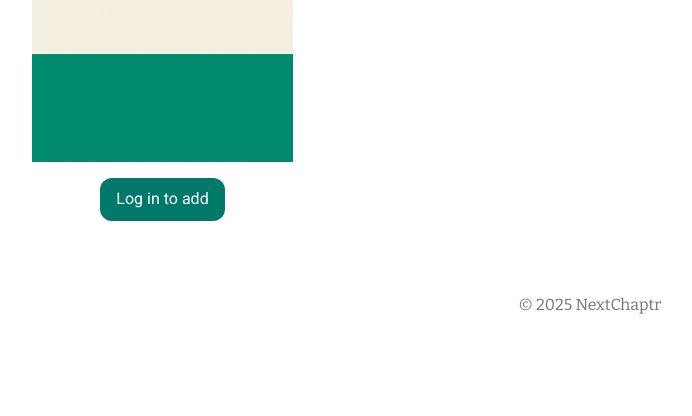
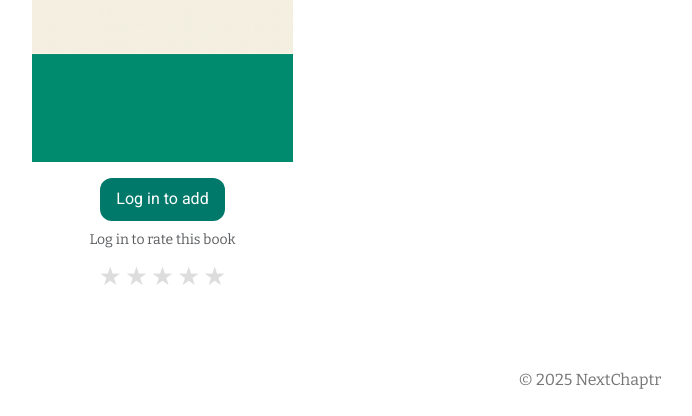
Before and after one commit to larevolucia/chaptr, a Django app: page /books/1/ in a window 1280 px wide. Shown: the part 431-847 px from the top of the page, without its empty margins (50-742 px from the left). Before the commit the page ends 745 px from the top, so only its background shows below. Run offline with Django 5.2, Linux system fonts and the light colour scheme; data that the repository does not hold is empty; parts of the project's set-up code (start-up, migrations or seed data) failed here and were passed over.

Commit message:
Implement rating feature with admin interface, user views, and styling

```diff
--- a/activity/urls.py
+++ b/activity/urls.py
@@ -2,5 +2,14 @@ from django.urls import path
 from . import views
 
 urlpatterns = [
-    path("books/<str:book_id>/status/", views.set_reading_status, name="set_reading_status"),
+    path(
+        "books/<str:book_id>/status/",
+        views.set_reading_status,
+        name="set_reading_status"
+    ),
+    path(
+        "books/<str:book_id>/rating/",
+        views.set_rating,
+        name="set_rating"
+    ),
 ]
--- a/books/templates/books/book_detail.html
+++ b/books/templates/books/book_detail.html
@@ -30,6 +30,9 @@
           >
       {% endif %}
       {% include "partials/reading_status_button.html" %}
+      <div class="rating-widget d-flex flex-column align-items-center gap-2 mt-2">
+        {% include "partials/rating_button.html" %}
+      </div>
     </div>
 
     <div class="col-md-9">
--- a/books/templates/books/search_results.html
+++ b/books/templates/books/search_results.html
@@ -29,6 +29,9 @@
         <div class="flex-grow-1">
             <h5 class="mb-1">{{ book.title }}</h5>
             <p class="mb-0 text-muted">By {{ book.authors }}</p>
+            <div class="rating-widget d-flex flex-column align-items-start gap-2 mt-2">
+              {% include "partials/rating_button.html" %}
+            </div>
         </div>
         </a>
     </div>
--- a/books/views.py
+++ b/books/views.py
@@ -19,8 +19,8 @@ from django.contrib import messages
 from django.core.cache import cache
 from django.http import Http404
 from django.db.utils import ProgrammingError, OperationalError
-from activity.models import ReadingStatus
-from activity.services import statuses_map_for
+from activity.models import Rating, ReadingStatus
+from activity.services import statuses_map_for, ratings_map_for
 
 # Create your views here.
 logger = logging.getLogger(__name__)
@@ -62,7 +62,6 @@ def home(request):
     """
     genres = _genres()
     return render(request, "books/home.html", {"genres": genres})
-
 
 
 def browse(request):
@@ -136,6 +135,7 @@ def book_search(request):
 
     ids = [r["id"] for r in books]
     status_map = statuses_map_for(request.user, ids)
+    rating_map = ratings_map_for(request.user, ids)
 
     labels = dict(ReadingStatus.Status.choices)
 
@@ -143,6 +143,7 @@ def book_search(request):
         status = (status_map.get(b["id"]) or {}).get("status")
         b["user_status"] = status
         b["user_status_label"] = labels.get(status)
+        b["user_rating"] = rating_map.get(b["id"], 0)
 
     # Render the search results
     return render(
@@ -285,9 +286,11 @@ def book_detail(request, book_id):
 
     book["user_status"] = None
     book["user_status_label"] = None
+    book["user_rating"] = 0
 
     if request.user.is_authenticated:
         try:
+            # reading status
             rs = (
                 ReadingStatus.objects
                 .filter(user=request.user, book_id=book_id)
@@ -298,7 +301,16 @@ def book_detail(request, book_id):
             labels = dict(ReadingStatus.Status.choices)
             book["user_status"] = status
             book["user_status_label"] = labels.get(status)
+            # rating
+            r = (
+                Rating.objects
+                .filter(user=request.user, book_id=book_id)
+                .only("rating")
+                .first()
+            )
+            book["user_rating"] = r.rating if r else 0
         except (ProgrammingError, OperationalError):
+            # db not ready
             pass
 
     return render(
--- a/static/css/style.css
+++ b/static/css/style.css
@@ -182,6 +182,41 @@ a:hover {
 a.btn {
   text-decoration: none;
   border-radius: 12px;
+}
+
+/* -------------------------------
+RATING STYLES
+---------------------------------- */
+
+.rating-widget .stars {
+  cursor: pointer;
+}
+
+.rating-widget .star {
+  font-size: 1.6rem;
+  color: #ddd;          /* empty star */
+  transition: color 0.2s;
+  padding: 0 0.1rem;
+}
+
+.rating-widget .star:hover,
+.rating-widget .star:hover ~ .star {
+  color: #f2b01e;       /* highlight on hover */
+}
+
+.btn-no-decoration {
+  text-decoration: none;
+}
+.stars label {
+  cursor: pointer;
+}
+
+.stars input[type="radio"] {
+  display:none
+}
+
+.stars input[type="radio"]:checked ~ label {
+  color: #f2b01e;       /* highlight checked star */
 }
 
 /* -------------------------------
--- /dev/null
+++ b/static/js/rating.js
@@ -0,0 +1,9 @@
+document.addEventListener("DOMContentLoaded", function() {
+  document.querySelectorAll("form[id^='rating-form-']").forEach(form => {
+    form.querySelectorAll("input[name='rating']").forEach(radio => {
+      radio.addEventListener("change", function() {
+        form.submit();
+      });
+    });
+  });
+});
--- a/templates/base.html
+++ b/templates/base.html
@@ -72,7 +72,7 @@
         <p class="mb-0">© 2025 NextChaptr</p>
         </div>
     </footer>
-
+    <script src="{% static 'js/rating.js' %}"></script>
     <script src="https://cdn.jsdelivr.net/npm/bootstrap@5.3.0/dist/js/bootstrap.bundle.min.js"></script>
 </body>
 </html>
--- /dev/null
+++ b/templates/partials/rating_button.html
@@ -0,0 +1,35 @@
+
+
+    {% if request.user.is_authenticated %}
+
+        <strong>Rate this book</strong>
+        {% with book.user_rating as current_rating %}
+        <form id="rating-form-{{ book.id }}" method="post" action="{% url 'set_rating' book.id %}">
+            {% csrf_token %}
+            <input type="hidden" name="next" value="{{ request.get_full_path }}">
+            <div class="btn-group stars d-flex flex-row-reverse" role="group" aria-label="Rating">
+                <input type="radio" name="rating" id="star-{{ book.id }}-5" value="5" {% if current_rating == 5 %}checked{% endif %}>
+                <label class="star" title="5 stars" for="star-{{ book.id }}-5">★</label>
+                <input type="radio" name="rating" id="star-{{ book.id }}-4" value="4" {% if current_rating == 4 %}checked{% endif %}>
+                <label class="star" title="4 stars" for="star-{{ book.id }}-4">★</label>
+                <input type="radio" name="rating" id="star-{{ book.id }}-3" value="3" {% if current_rating == 3 %}checked{% endif %}>
+                <label class="star" title="3 stars" for="star-{{ book.id }}-3">★</label>
+                <input type="radio" name="rating" id="star-{{ book.id }}-2" value="2" {% if current_rating == 2 %}checked{% endif %}>
+                <label class="star" title="2 stars" for="star-{{ book.id }}-2">★</label>
+                <input type="radio" name="rating" id="star-{{ book.id }}-1" value="1" {% if current_rating == 1 %}checked{% endif %}>
+                <label class="star" title="1 star" for="star-{{ book.id }}-1">★</label>
+            </div>
+       </form>
+       {% endwith %}
+    {% else %}
+        <small class="text-muted">Log in to rate this book</small>
+        <a href="{{ login_url }}?next={{ request.get_full_path|urlencode }}" class="btn-no-decoration">
+            <div class="stars d-flex flex-row-reverse">
+                <span class="star" title="5 stars">★</span>
+                <span class="star" title="4 stars">★</span>
+                <span class="star" title="3 stars">★</span>
+                <span class="star" title="2 stars">★</span>
+                <span class="star" title="1 star">★</span>
+            </div>
+        </a>
+    {% endif %}
```
Also changed, not shown: activity/admin.py (+38 -3 lines), activity/services.py (+14 -2 lines), activity/views.py (+51 -6 lines). Lines whose indentation alone changed are shown as unchanged.
